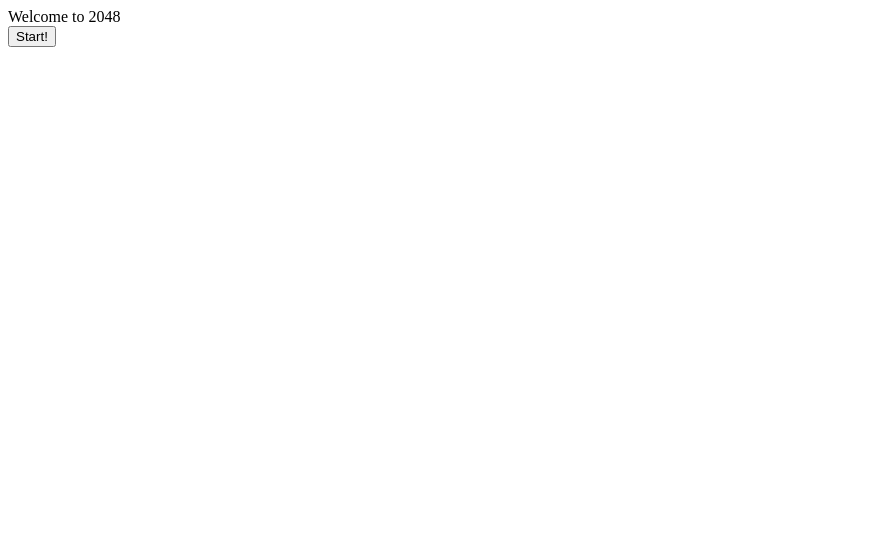
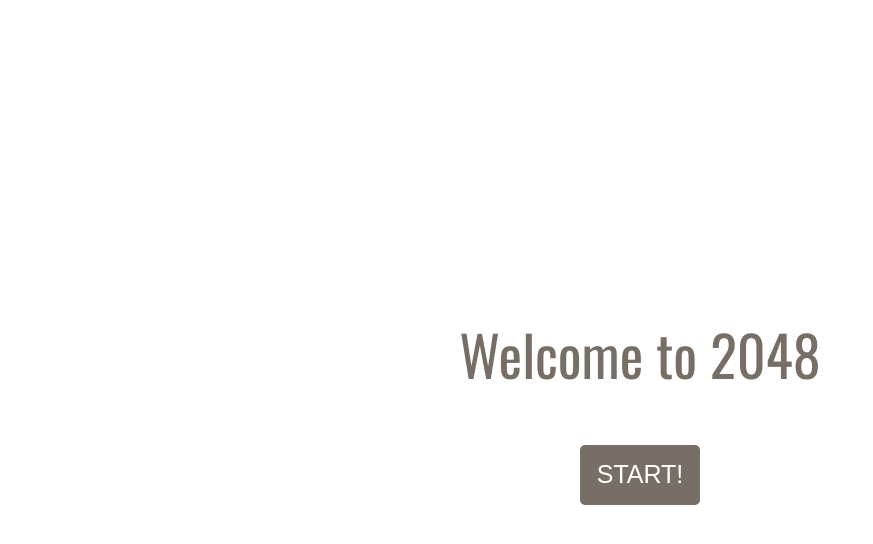
Before and after one commit to Gingerman960/2048, an Angular app: page / in a window 1280 px wide. Shown: the top 544 px of the page, without its empty margins (0-873 px from the left). Built offline with nearby package versions, Linux system fonts and the light colour scheme.

Commit message:
main page pretty look

```diff
--- a/src/app/game/main/main.component.html
+++ b/src/app/game/main/main.component.html
@@ -1,2 +1,4 @@
-<div>Welcome to 2048</div>
-<button routerLink="game">Start!</button>
+<div class="welcome">
+    <div>Welcome to 2048</div>
+    <button routerLink="game">Start!</button>
+</div>
--- a/src/app/game/main/main.component.scss
+++ b/src/app/game/main/main.component.scss
@@ -0,0 +1,30 @@
+.welcome {
+    height: 100vh;
+    font-family: 'Oswald', sans-serif;
+    display: flex;
+    flex-direction: column;
+    align-items: center;
+    justify-content: center;
+    div {
+        margin-bottom: 50px;
+        font-size: 56px;
+        color: #776e65;
+    }
+    button {
+        transition: all 100ms;
+        border: none;
+        background: #776e65;
+        color: #fff;
+        width: 120px;
+        height: 60px;
+        font-size: 25px;
+        border-radius: 5px;
+        text-transform: uppercase;
+        &:hover {
+            cursor: pointer;
+            background: #edcf72;
+            color: #776e65;
+            box-shadow: 0 0 30px 10px rgba(243, 215, 116, 0.2381), inset 0 0 0 1px rgba(255, 255, 255, 0.14286);
+        }
+    }
+}
```
